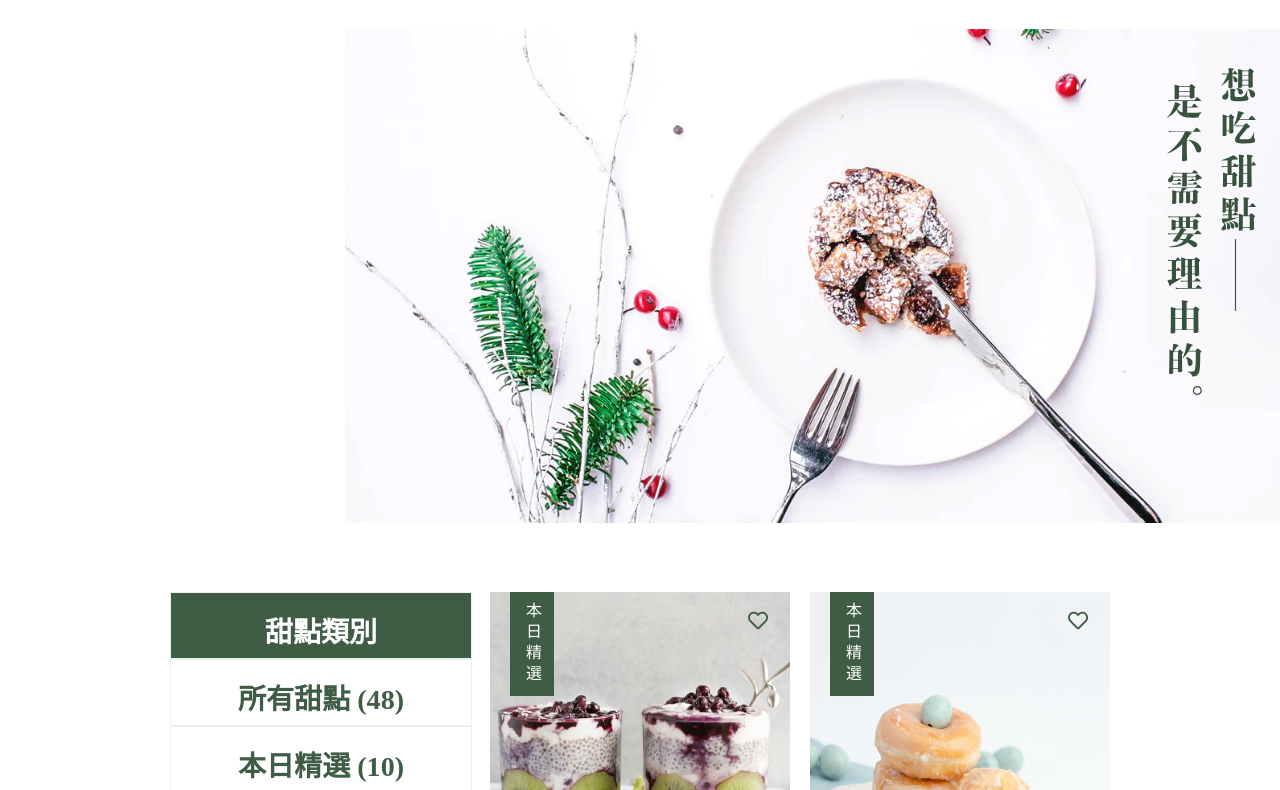
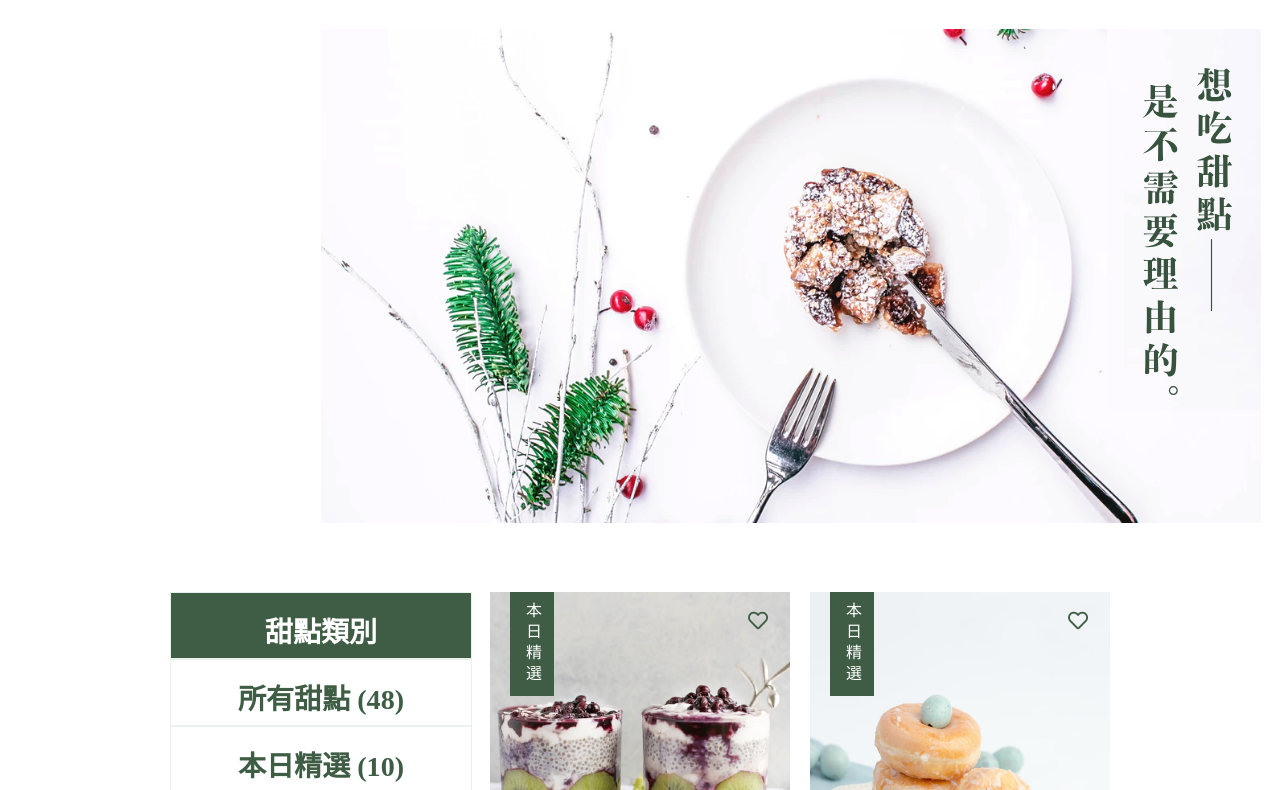
Before and after one commit to AllenW1991/project.4_dessertstore, a plain HTML site: page index.html in a window 1280 px wide. Shown: the part 130-920 px from the top of the page. Drawn offline with Linux system fonts and the light colour scheme.

Commit message:
Update style.css

```diff
--- a/style.css
+++ b/style.css
@@ -10,7 +10,7 @@ body {
 
 }
 header img {
-        margin-left: 25%;
+        margin-left: 23%;
     }
 
 a {
```
